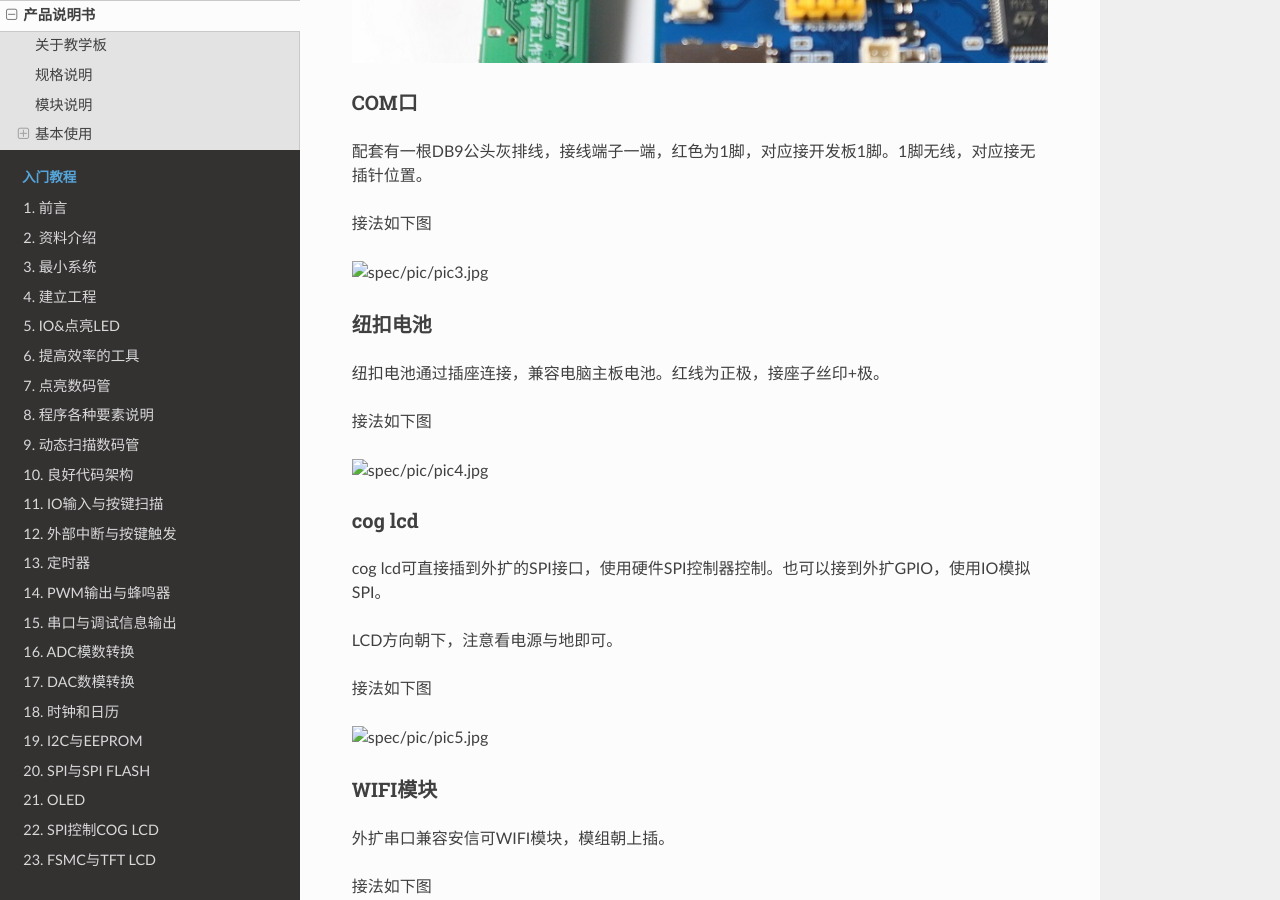
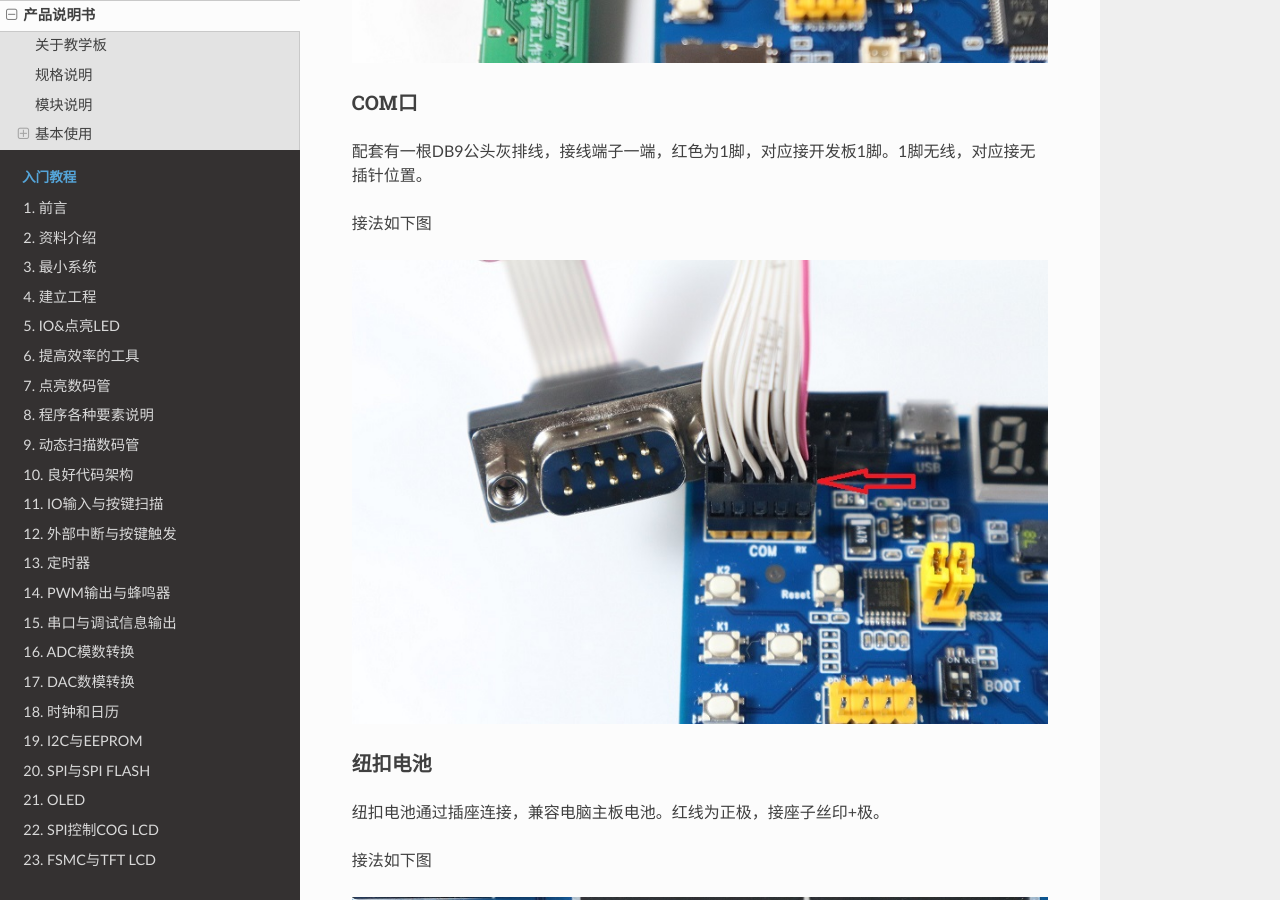
Before and after one commit to wujique/stm32_tech, a Sphinx documentation site: the page built from source/spec/spec.md, in a window 1280 px wide and 900 px high, scrolled down 3299 px. Built offline with Sphinx 7.4.7 and the Read the Docs theme 2.0.0, drawn with Linux system fonts in a browser that asks for light colours.

Commit message:
修改各md图片路径大小写错误
	typora不区分大小写，read the docs构建区分大小写

```diff
--- a/source/spec/spec.md
+++ b/source/spec/spec.md
@@ -84,7 +84,7 @@
 
 接法如下图
 
-![](pic/pic3.jpg)
+![](pic/pic3.JPG)
 
 #### 纽扣电池
 
@@ -92,7 +92,7 @@
 
 接法如下图
 
-![](pic/pic4.jpg)
+![](pic/pic4.JPG)
 
 #### cog lcd
 
@@ -102,7 +102,7 @@
 
 接法如下图
 
-![](pic/pic5.jpg)
+![](pic/pic5.JPG)
 
 #### WIFI模块
 
@@ -110,7 +110,7 @@
 
 接法如下图
 
-![](pic/pic6.jpg)
+![](pic/pic6.JPG)
 
 
 
@@ -120,7 +120,7 @@
 
 接法如下图
 
-![](pic/pic7.jpg)
+![](pic/pic7.JPG)
 
 #### OLED(spi)
 
@@ -134,7 +134,7 @@
 
 接法如下图
 
-![](pic/pic8.jpg)
+![](pic/pic8.JPG)
 
 #### BOOT选择
 
```
Also changed, not shown: source/base/02单片机最小系统说明.md (+2 -2 lines).
